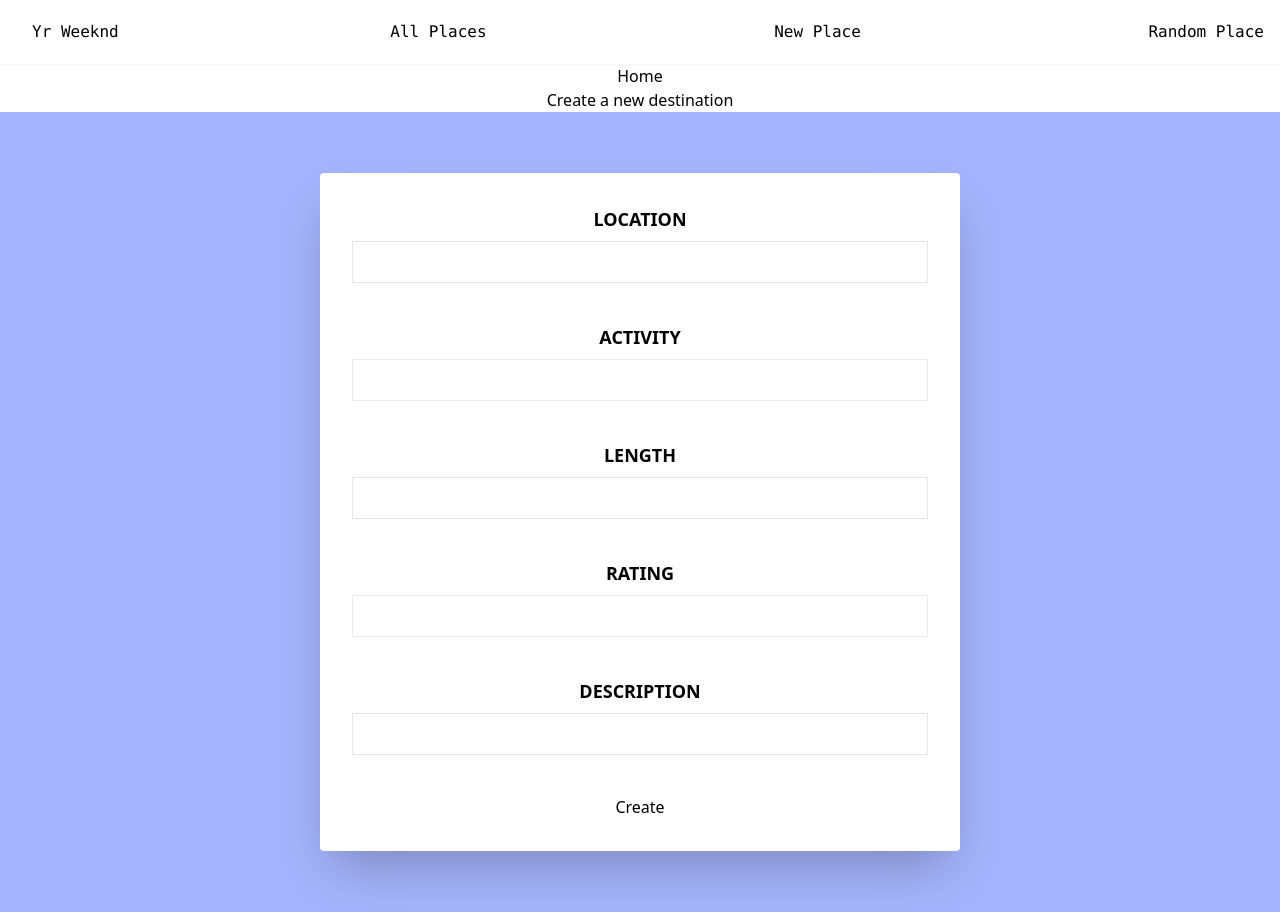
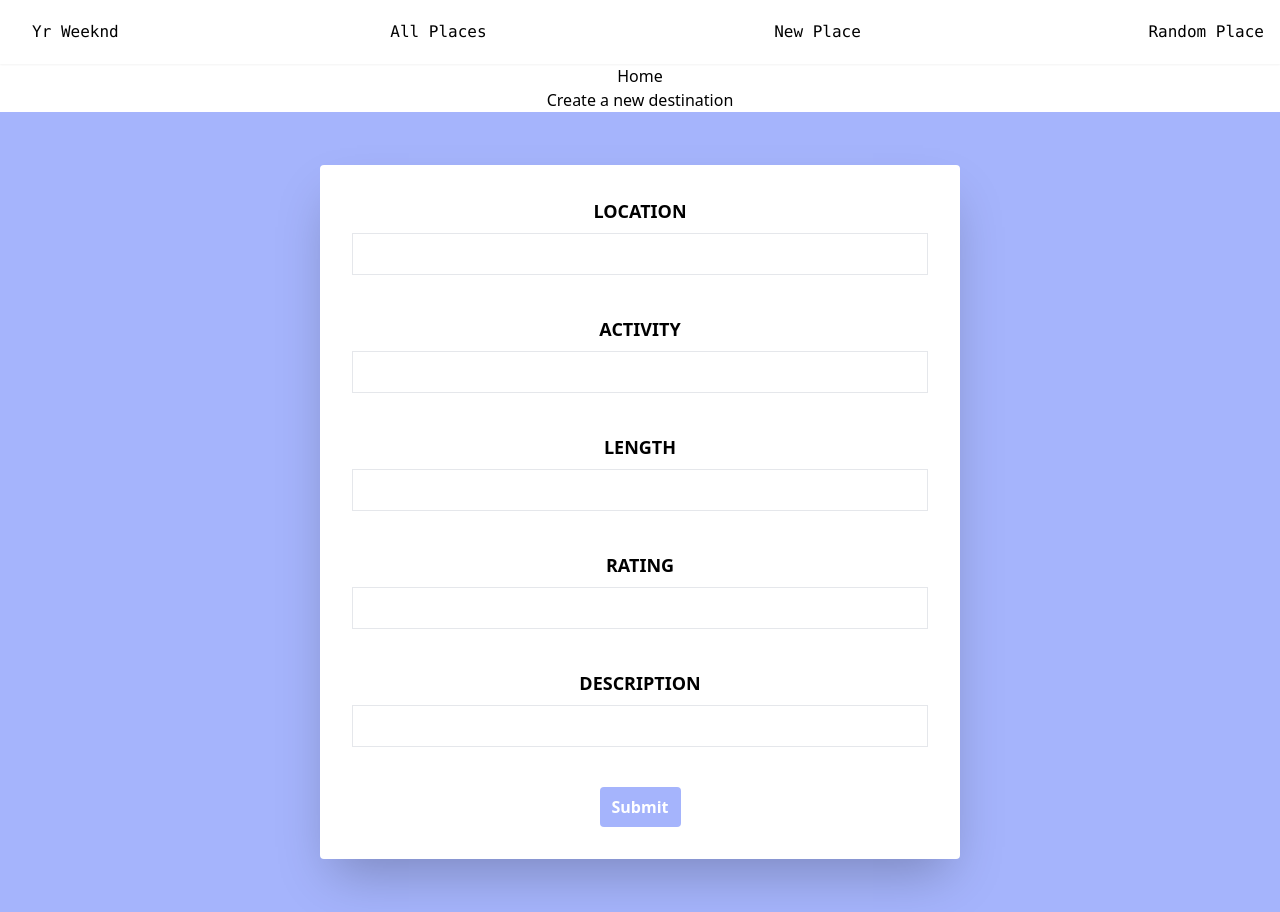
Before and after one commit to erik-eyler/yr-weeknd, a React (Create React App) app in the folder client/: page /new in a window 1280 px wide. Built offline with nearby package versions, Linux system fonts and the light colour scheme; no server answers.

Commit message:
added button styling to Create component

```diff
--- a/client/src/components/Create.jsx
+++ b/client/src/components/Create.jsx
@@ -58,7 +58,7 @@ export default function Create() {
         description={description}
         setDescription={setDescription}
         handleSubmit={handleSubmit}
-        type={"Create"} />
+        type={"Submit"} />
     </div>
   )
 }
--- a/client/src/components/Form.jsx
+++ b/client/src/components/Form.jsx
@@ -29,7 +29,7 @@ export default function Form(props) {
         <br />
         </div>
 
-        <button>{props.type}</button>
+        <button className="bg-indigo-300 hover:bg-indigo-500 text-white font-bold py-2 px-3 rounded">{props.type}</button>
         </form>
       </div>
     </div>
```
